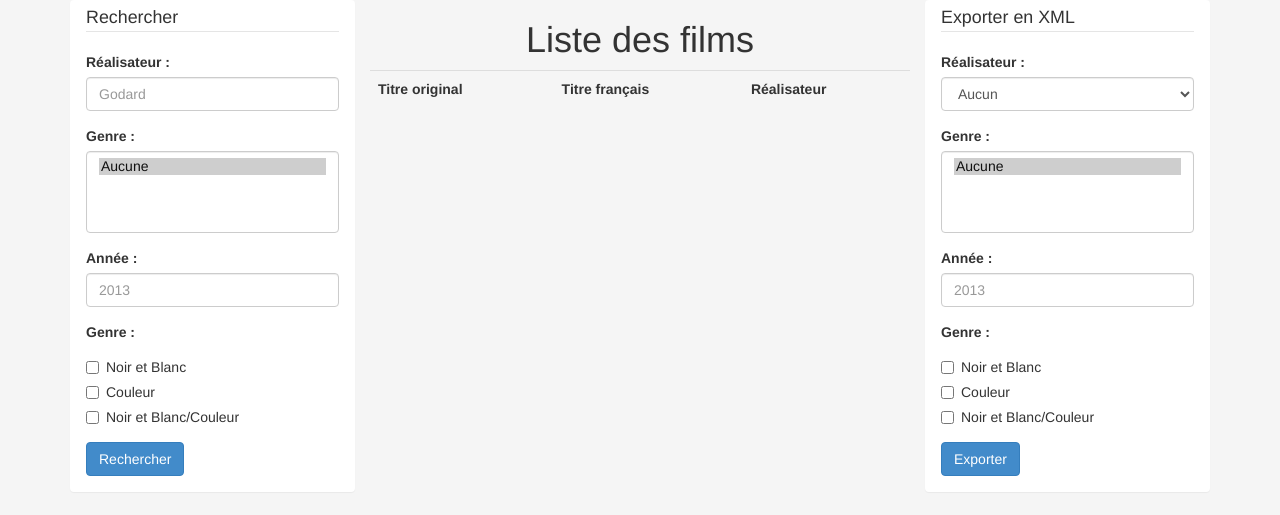
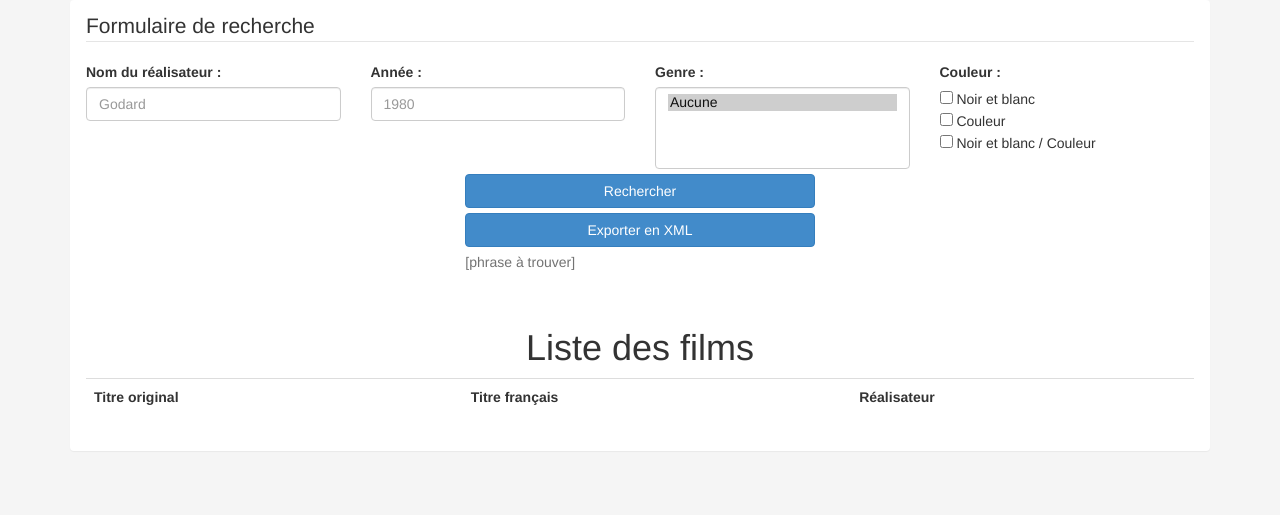
Before and after one commit to ruokki/projetPHP, a CodeIgniter app: template application/views/test.php in a window 1280 px wide. Shown: the top 515 px of the page. Run offline with CodeIgniter, Linux system fonts and the light colour scheme; the template is opened without the code that fills it, so the values that code supplies are empty.

Commit message:
Recherche fonctionnel

```diff
--- a/application/views/film_index.php
+++ b/application/views/film_index.php
@@ -47,13 +47,12 @@
 										<label>Couleur :</label>
 										<div>
 											<div><input type="checkbox" name="nb" value="NB" /> Noir et blanc</div>
-											<div><input type="checkbox" name="couleur" value="couleur" /> Couleur</div>
+											<div><input type="checkbox" name="color" value="couleur" /> Couleur</div>
 											<div><input type="checkbox" name="both" value="NB/couleur" /> Noir et blanc / Couleur</div>
 										</div>
 									</div>
 									<div class="form-group col-md-2">
 										<a id="search" class="btn btn-primary pull-right">Rechercher</a>
-										<input type="submit" value="Exporter en XML" class="btn btn-primary pull-right" />
 									</div>
 								</div>
 							</form>
--- a/application/views/test.php
+++ b/application/views/test.php
@@ -20,51 +20,52 @@
 </head>
 <body>
 	<div class="container">
-		<section class="panel col-md-3">
-			<form action="" name="search" role="form" method="post">
-				<legend><small>Rechercher</small></legend>
-				<div class="form-group">
-					<label for="realSearch">Réalisateur :</label>
-					<input type="text" id="realSearch" placeholder="Godard" class="form-control" >
+		<div class="panel">
+			<section class="panel-heading">
+				<form class="form-inline" role="form" name="search" action="<?php echo base_url(); ?>film/exportXML" method="post" >
+					<legend>Formulaire de recherche</legend>
+					<div class="row">
+						<div class="form-group col-md-3">
+							<label for="inputNameReal">Nom du réalisateur :</label>
+							<input id="inputNameReal" class="form-control" type="text" name="realisateur" placeholder="Godard"/>
 						</div>
-				<div class="form-group">
-					<label for="genreSearch">Genre :</label>
-					<select multiple name="genreSearch" id="genreSearch" class="form-control">
+						<div class="form-group col-md-3">
+							<label for="inputYear" >Année :</label>
+							<input id="inputYear" class="form-control" type="text" name="date" placeholder="1980"/>
+						</div>
+						<div class="form-group col-md-3">
+							<label>Genre :</label>
+							<select name="genre" class="form-control" multiple="multiple">
 								<option selected="selected" value="0">Aucune</option>
 								<?php
 									echo $optGenre;
 								?>
 							</select>
 						</div>
-				<div class="form-group">
-					<label for="dateSearch">Année :</label>
-					<input type="text" name="dateSearch" id="dateSearch" placeholder="2013"  class="form-control">
-				</div>
-				<div class="form-group">
-					<label>Genre :</label>
-					<div class="checkbox">
-						<label for="nb">
-							<input type="checkbox">Noir et Blanc
-						</label>
-					</div>
-					<div class="checkbox">
-						<label for="couleur">
-							<input type="checkbox">Couleur
-						</label>
-					</div>
-					<div class="checkbox">
-						<label for="both">
-							<input type="checkbox">Noir et Blanc/Couleur
-						</label>
+						<div class="form-group col-md-2">
+							<label>Couleur :</label>
+							<div>
+								<div><input type="checkbox" name="nb" value="NB" /> Noir et blanc</div>
+								<div><input type="checkbox" name="color" value="couleur" /> Couleur</div>
+								<div><input type="checkbox" name="both" value="NB/couleur" /> Noir et blanc / Couleur</div>
 							</div>
 						</div>
-				<div class="form-group">
-					<input type="submit" value="Rechercher" name="search" id="search" class="btn btn-primary">
+					</div>
+					<div class="row">
+						<div class="form-group col-md-offset-4 col-md-4">
+							<a id="search" class="btn btn-primary btn-block">Rechercher</a>
+						</div>
+					</div>
+					<div class="row">
+						<div class="form-group col-md-offset-4 col-md-4">
+							<input type="submit" name="export" id="export" value="Exporter en XML" class="btn btn-primary btn-block" />
+							<p class="help-block">[phrase à trouver]</p>
+						</div>
 					</div>
 				</form>
 			</section>
 
-		<section class="col-md-6" role="main">
+			<section class="col-md-12 panel-body" role="main">
 				<table id="film" class="table table-hover">
 					<caption>
 						<h1>Liste des films</h1>
@@ -79,57 +80,7 @@
 					?>
 				</table>
 			</section>
-
-		<section class="panel col-md-3 pull-right">
-			<form action="<?php base_url(); ?>film/exportXML" name="export" role="form" method="post">
-				<legend><small>Exporter en XML</small></legend>
-				<div class="form-group">
-					<label for="real">Réalisateur :</label>
-					<select name="real" id="real" class="form-control">
-						<option selected="selected" value="0">Aucun</option>
-						<?php
-							// foreach($genre as $row) {
-							// 	echo '<option value="'.$row->code_genre.'">'.$row->nom_genre.'</option>';
-							// }
-						?>
-					</select>
 		</div>
-				<div class="form-group">
-					<label for="genre">Genre :</label>
-					<select multiple name="genre" id="genre" class="form-control">
-						<option selected="selected" value="0">Aucune</option>
-						<?php
-							echo $optGenre;
-						?>
-					</select>
-				</div>
-				<div class="form-group">
-					<label for="date">Année :</label>
-					<input type="text" name="date" id="date" placeholder="2013"  class="form-control">
-				</div>
-				<div class="form-group">
-					<label>Genre :</label>
-					<div class="checkbox">
-						<label for="nb">
-							<input type="checkbox">Noir et Blanc
-						</label>
-					</div>
-					<div class="checkbox">
-						<label for="couleur">
-							<input type="checkbox">Couleur
-						</label>
-					</div>
-					<div class="checkbox">
-						<label for="both">
-							<input type="checkbox">Noir et Blanc/Couleur
-						</label>
-					</div>
-				</div>
-				<div class="form-group">
-					<input type="submit" value="Exporter" name="export" class="btn btn-primary" >
-				</div>
-			</form>
-		</section>
 	</div>
 
 	<!-- SCRIPT JS -->
--- a/assets/css/style.css
+++ b/assets/css/style.css
@@ -1,3 +1,7 @@
 body {
 	background: #F5F5F5;
 }
+
+#search, #export {
+	margin-top: 5px;
+}
```
Also changed, not shown: application/controllers/film.php (+20 -13 lines), application/models/film_model.php (+10 -5 lines), assets/js/script.js (+40 -35 lines). Lines whose indentation alone changed are shown as unchanged.
